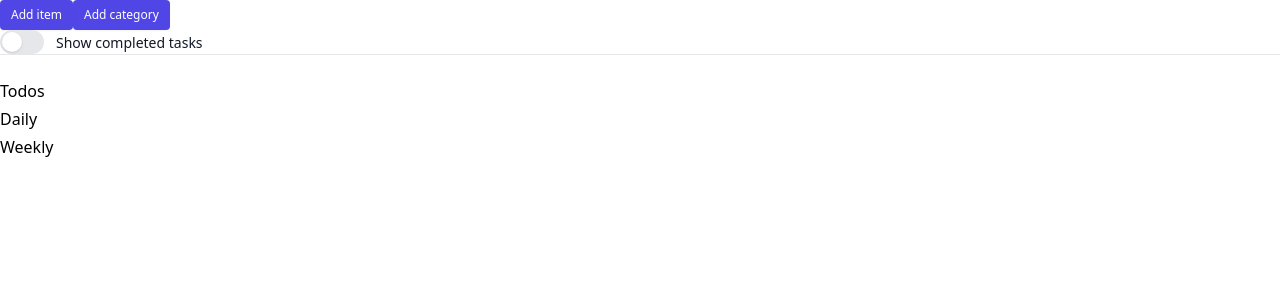
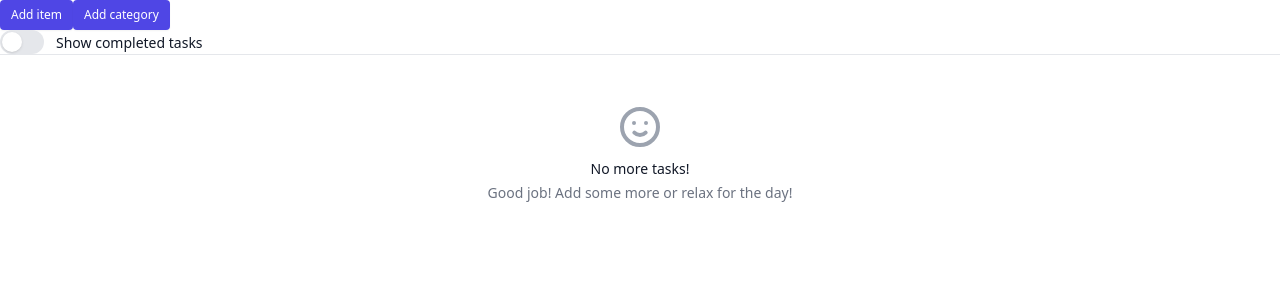
Before and after one commit to benjick/todo, a Next.js app: page / in a window 1280 px wide. Both pictures are taken after a click on the button "Finish". Shown: the top 300 px of the page. Built offline with nearby package versions, Linux system fonts and the light colour scheme.

Commit message:
Add empty state

```diff
--- /dev/null
+++ b/components/EmptyState.tsx
@@ -0,0 +1,13 @@
+import { EmojiHappyIcon } from "@heroicons/react/outline";
+
+export const EmptyState: React.FC = () => {
+  return (
+    <div className="text-center mt-12">
+      <EmojiHappyIcon className="mx-auto h-12 w-12 text-gray-400" />
+      <h3 className="mt-2 text-sm font-medium text-gray-900">No more tasks!</h3>
+      <p className="mt-1 text-sm text-gray-500">
+        Good job! Add some more or relax for the day!
+      </p>
+    </div>
+  );
+};
--- a/pages/index.tsx
+++ b/pages/index.tsx
@@ -5,9 +5,13 @@ import { AddCategory } from "../components/AddCategory";
 import { ShowCompleted } from "../components/ShowCompleted";
 import { AddItem } from "../components/AddItem";
 import { TodoItem } from "../components/TodoItem";
+import { EmptyState } from "../components/EmptyState";
 
 const Home: NextPage = () => {
-  const { categoriesWithEvents, finishTodo } = useTodo();
+  const { categoriesWithEvents } = useTodo();
+  const categoriesWithEventsAndItems = categoriesWithEvents.filter(
+    (category) => category.items.length > 0
+  );
   return (
     <div>
       <Head>
@@ -22,7 +26,8 @@ const Home: NextPage = () => {
 
         <ShowCompleted />
         <hr />
-        {categoriesWithEvents.map((category) => (
+        {categoriesWithEventsAndItems.length > 0 ? (
+          categoriesWithEventsAndItems.map((category) => (
             <div className="flow-root mt-6" key={category.id}>
               <p>{category.name}</p>
               <ul role="list" className="-my-5 divide-y divide-gray-200">
@@ -31,7 +36,10 @@ const Home: NextPage = () => {
                 ))}
               </ul>
             </div>
-        ))}
+          ))
+        ) : (
+          <EmptyState />
+        )}
       </main>
     </div>
   );
```
Lines whose indentation alone changed are shown as unchanged.
